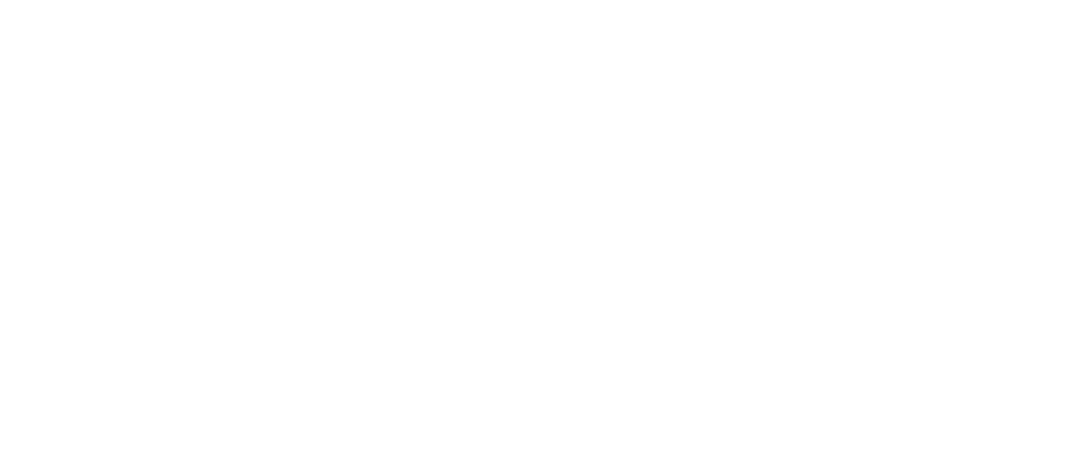
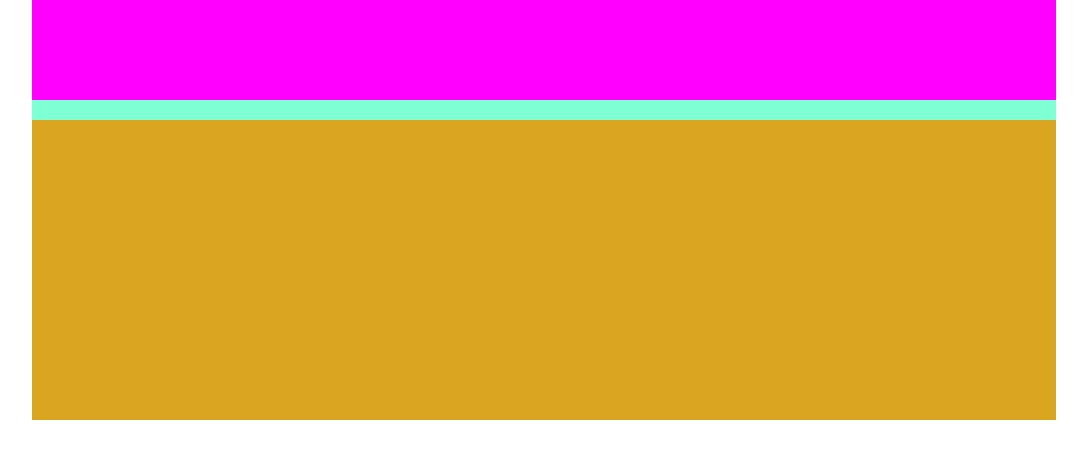
Before and after one commit to DragoAl/htmlcss-struttura-wp, a plain HTML site: page index.html in a window 1280 px wide. Shown: the whole page, without its empty margins (96-1183 px from the left). Drawn offline with Linux system fonts and the light colour scheme.

Commit message:
header e jumbotron

```diff
--- a/index.html
+++ b/index.html
@@ -9,7 +9,7 @@
 </head>
 <body>
     <!-- main conteiner -->
-    <div>
+    <div class="conteiner clearfix">
 
         <!-- header page -->
         <header>
@@ -19,7 +19,7 @@
 
 
         <!-- jumbotron section -->
-        <div>
+        <div id="jumbotron">
 
         </div>
 
--- a/style.css
+++ b/style.css
@@ -0,0 +1,30 @@
+*{
+    margin: 0;
+    padding:0;
+    box-sizing: border-box;
+}
+.conteiner{
+    width: 80%;
+    height: 200px;
+    background-color: aquamarine;
+    margin: 0 auto;
+}
+.clearfix::after{
+    content: "";
+    display: table;
+    clear: both;
+}
+header{
+    width: 100%;
+    height: 100px;
+    background-color:fuchsia;
+    margin-bottom:50px,
+
+    /* il margin non ha effetto poichè header è meno importante della classe conteiner */
+}
+#jumbotron{
+    width: 100%;
+    height: 300px;
+    background-color:goldenrod;
+    margin-top: 20px;
+}
```
